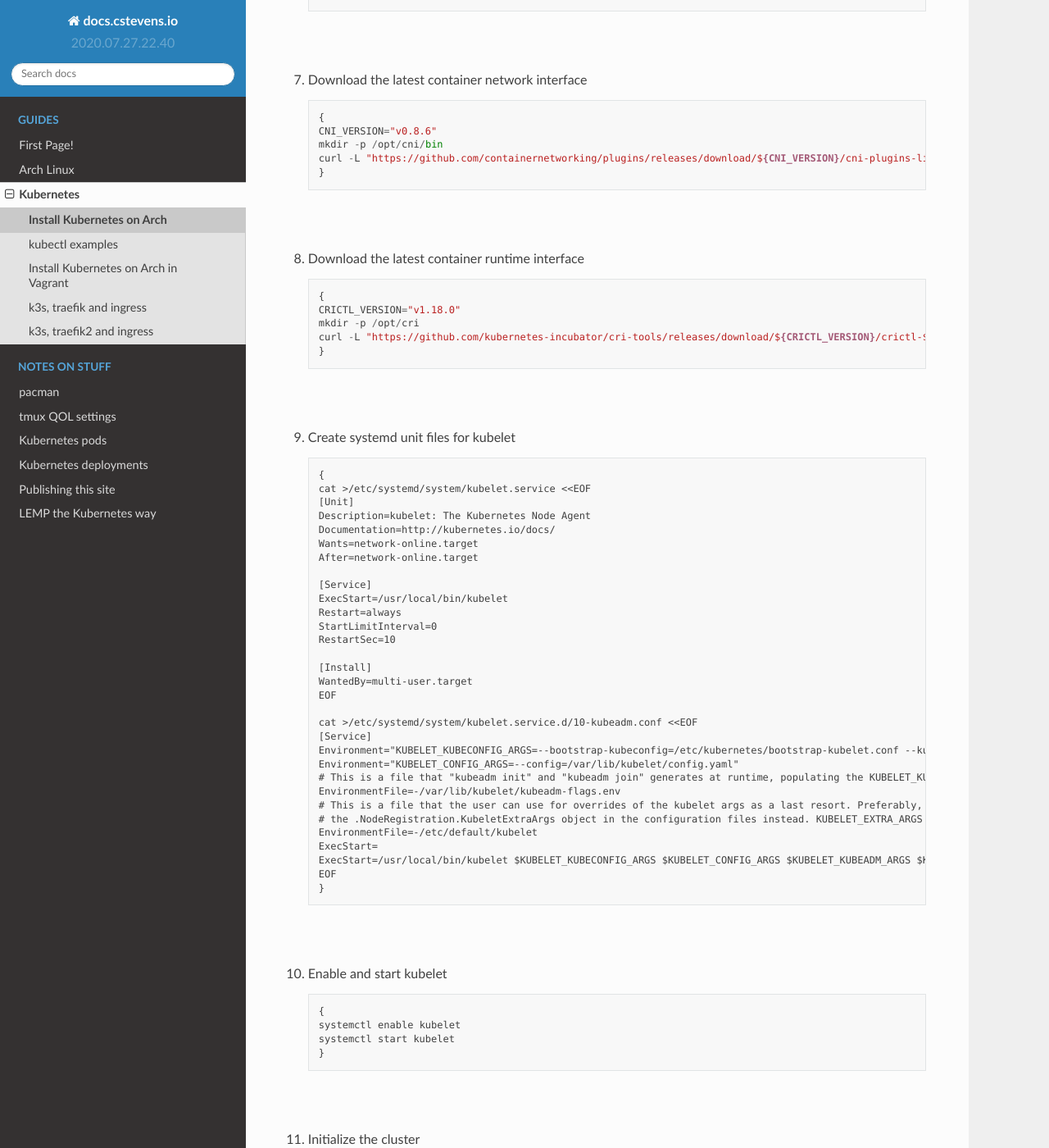
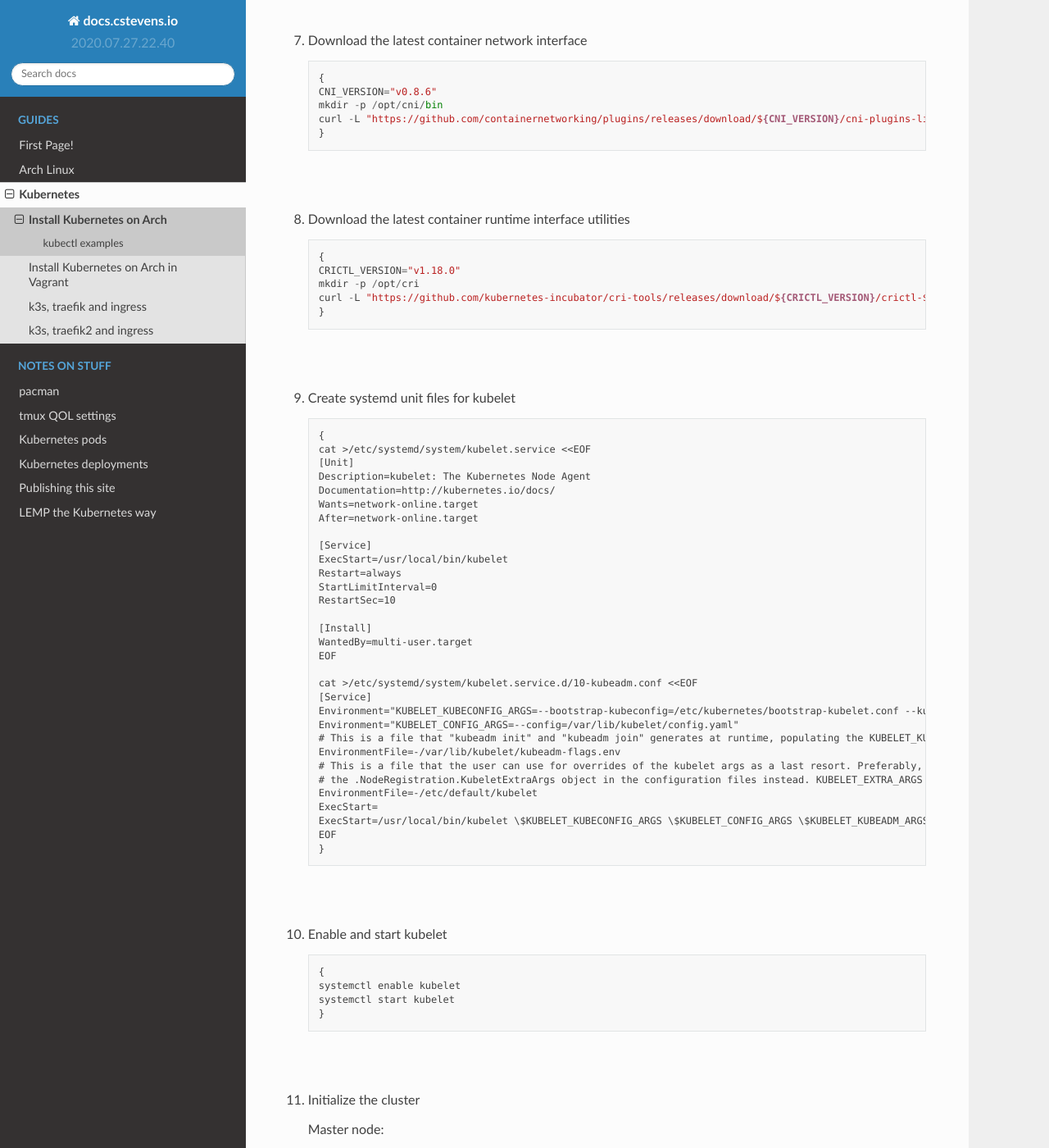
Before and after one commit to cstevens-io/docs.cstevens.io, a Sphinx documentation site: the page built from source/kubernetes/kube-arch-install.rst, in a window 1280 px wide and 1400 px high, scrolled down 1423 px. Shown: the whole window at 82% size. Built offline with Sphinx 7.4.7 and the Read the Docs theme 2.0.0, drawn with Linux system fonts in a browser that asks for light colours; some of the changed text lies outside the part shown.

Commit message:
escape vars

```diff
--- a/source/kubernetes/kube-arch-install.rst
+++ b/source/kubernetes/kube-arch-install.rst
@@ -11,8 +9,6 @@
    ::
 
       pacman -S conntrack-tools docker ebtables ethtool socat
-
-   |
 
 #. Disable swap space
    ::
@@ -39,7 +35,7 @@
 #. Update the `ExecStart` line in the docker unit file
    ::
 
-      sed -i 's|^ExecStart.*|ExecStart=/usr/bin/dockerd --exec-opt native.cgroupdriver=systemd --iptables=false --ip-masq=false -H fd://|g' /usr/lib/systemd/system/docker.service
+      sed -i 's|^ExecStart.*|ExecStart=/usr/bin/dockerd --exec-opt --native.cgroupdriver=systemd --iptables=false --ip-masq=false -H fd://|g' /usr/lib/systemd/system/docker.service
 
    |
 
@@ -80,7 +76,7 @@
 
    |
 
-#. Download the latest container runtime interface
+#. Download the latest container runtime interface utilities
 
    ::
 
@@ -124,7 +120,7 @@
       # the .NodeRegistration.KubeletExtraArgs object in the configuration files instead. KUBELET_EXTRA_ARGS should be sourced from this file.
       EnvironmentFile=-/etc/default/kubelet
       ExecStart=
-      ExecStart=/usr/local/bin/kubelet $KUBELET_KUBECONFIG_ARGS $KUBELET_CONFIG_ARGS $KUBELET_KUBEADM_ARGS $KUBELET_EXTRA_ARGS
+      ExecStart=/usr/local/bin/kubelet \$KUBELET_KUBECONFIG_ARGS \$KUBELET_CONFIG_ARGS \$KUBELET_KUBEADM_ARGS \$KUBELET_EXTRA_ARGS
       EOF
       }
 
```
Also changed, not shown: other parts of source/kubernetes/kube-arch-install.rst (+1 -3 lines).
